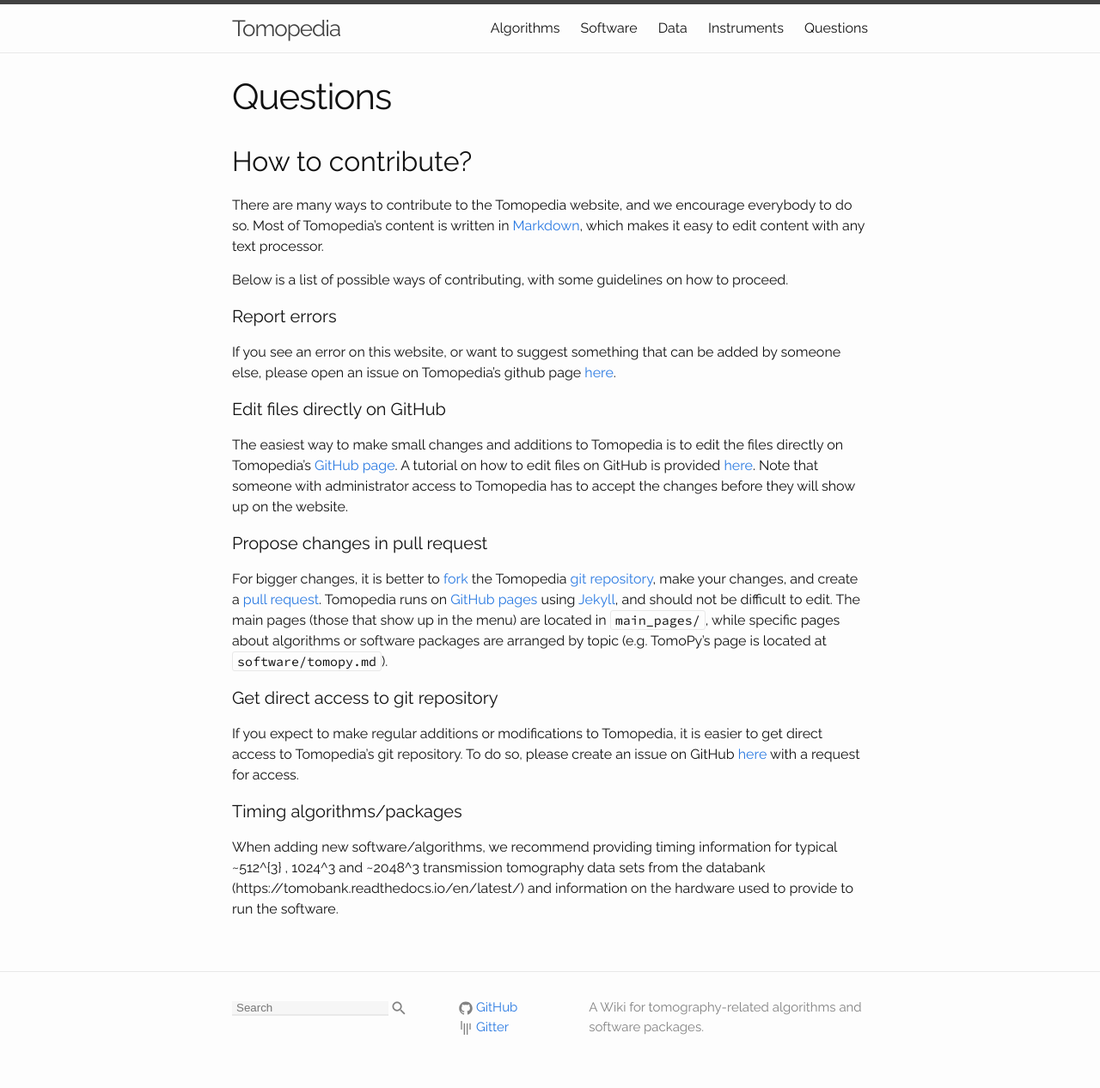
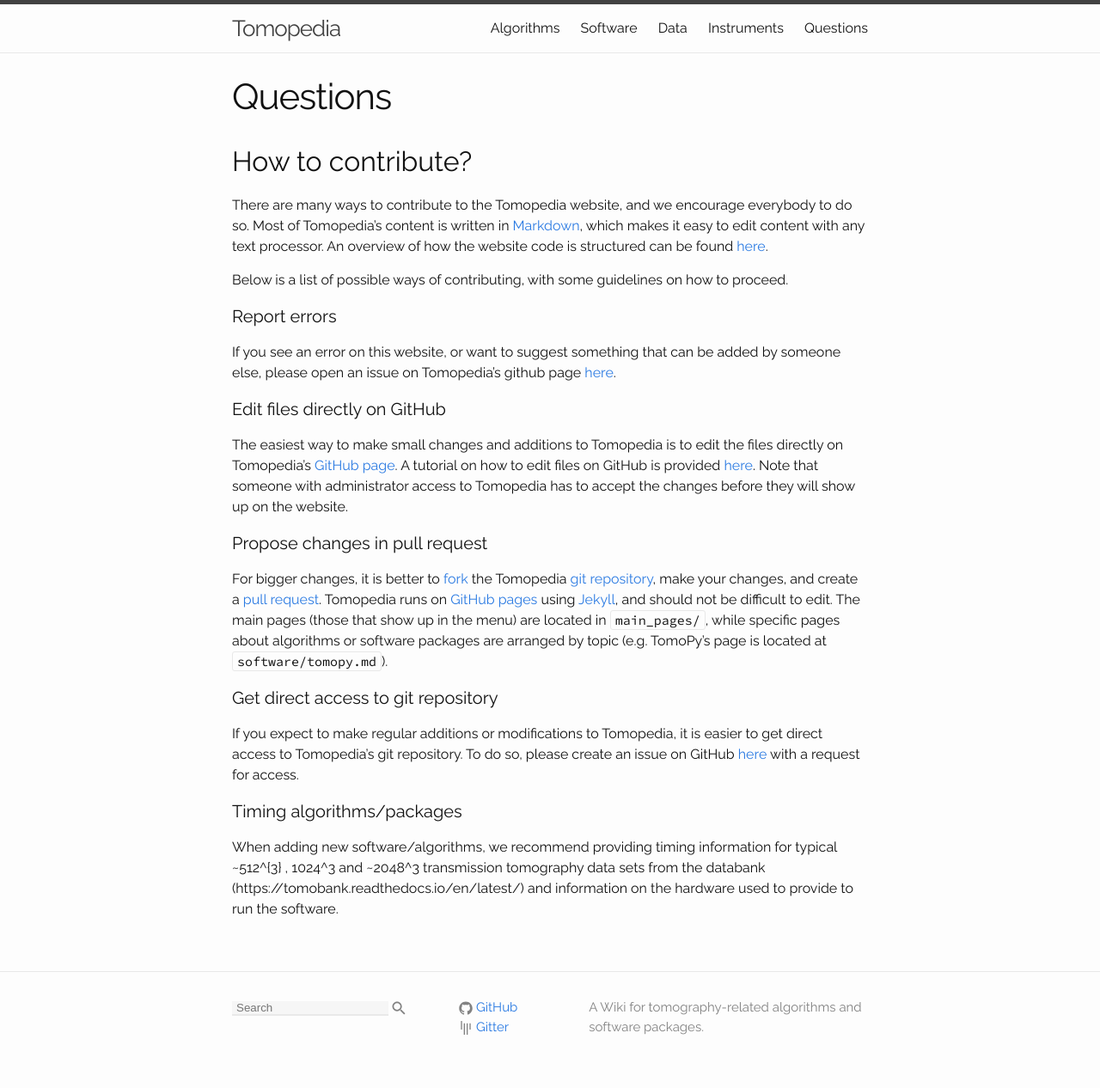
Before and after one commit to tomopedia/tomopedia.github.io, a Jekyll site: the page built from main_pages/70_questions.md, in a window 1280 px wide. Shown: the whole page at 86% size. Built offline with Jekyll 4.4.1, drawn with Linux system fonts in a browser that asks for light colours.

Commit message:
Update 70_questions.md

```diff
--- a/main_pages/70_questions.md
+++ b/main_pages/70_questions.md
@@ -9,7 +9,8 @@ include_in_menu: true
 
 There are many ways to contribute to the Tomopedia website, and we encourage
 everybody to do so. Most of Tomopedia's content is written in [Markdown](https://en.wikipedia.org/wiki/Markdown),
-which makes it easy to edit content with any text processor.
+which makes it easy to edit content with any text processor. An overview of
+how the website code is structured can be found [here](https://github.com/tomopedia/tomopedia.github.io/blob/master/README.md).
 
 Below is a list of possible ways of contributing, with some
 guidelines on how to proceed.
```
